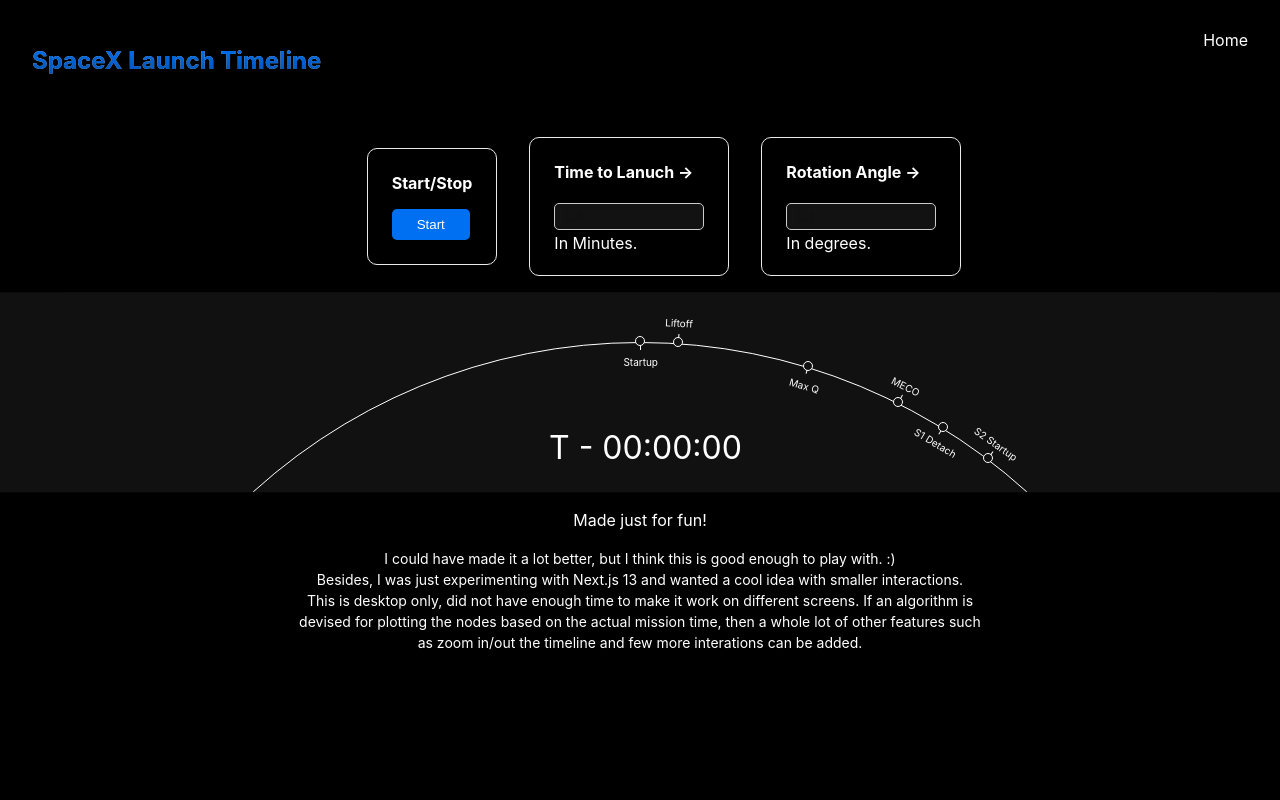
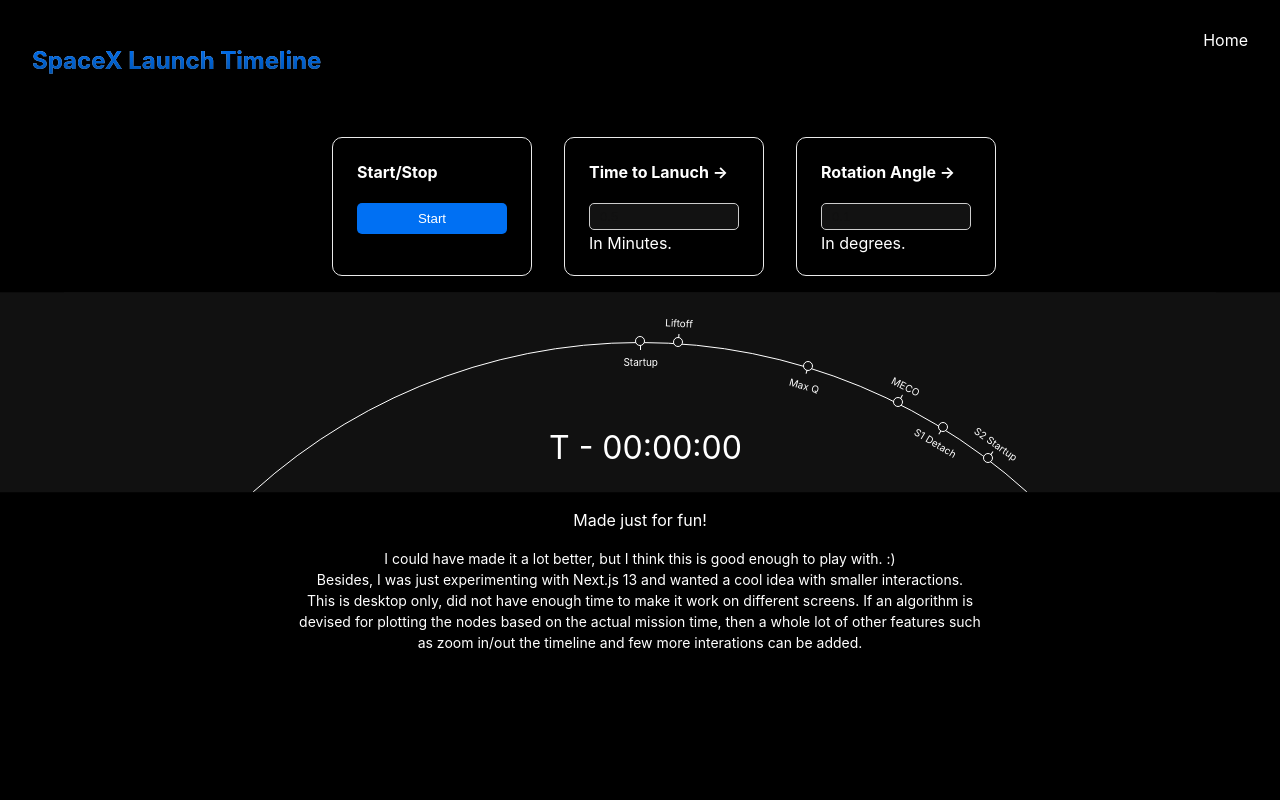
Before and after one commit to HarishChaudhari/spacex-launch-timeline, a Next.js app: page / in a window 1280 px wide. Shown: the top 800 px of the page. Built offline with nearby package versions, Linux system fonts and the light colour scheme.

Commit message:
minor css changes

```diff
--- a/app/page.module.css
+++ b/app/page.module.css
@@ -55,7 +55,6 @@
 
 .grid {
   display: flex;
-  align-items: center;
   justify-content: center;
   /* flex-wrap: wrap; */
   width: 1200px;
@@ -71,6 +70,7 @@
   border-radius: 10px;
   transition: color 0.15s ease, border-color 0.15s ease;
   max-width: 200px;
+  width: 200px;
 }
 
 .card:hover,
@@ -306,6 +306,8 @@
     padding: 8px 25px;
     border-radius: 5px;
     cursor: pointer;
+    width: 100%;
+    margin: 5px 0;
 }
 .button:hover {
     opacity: 0.9;
```
